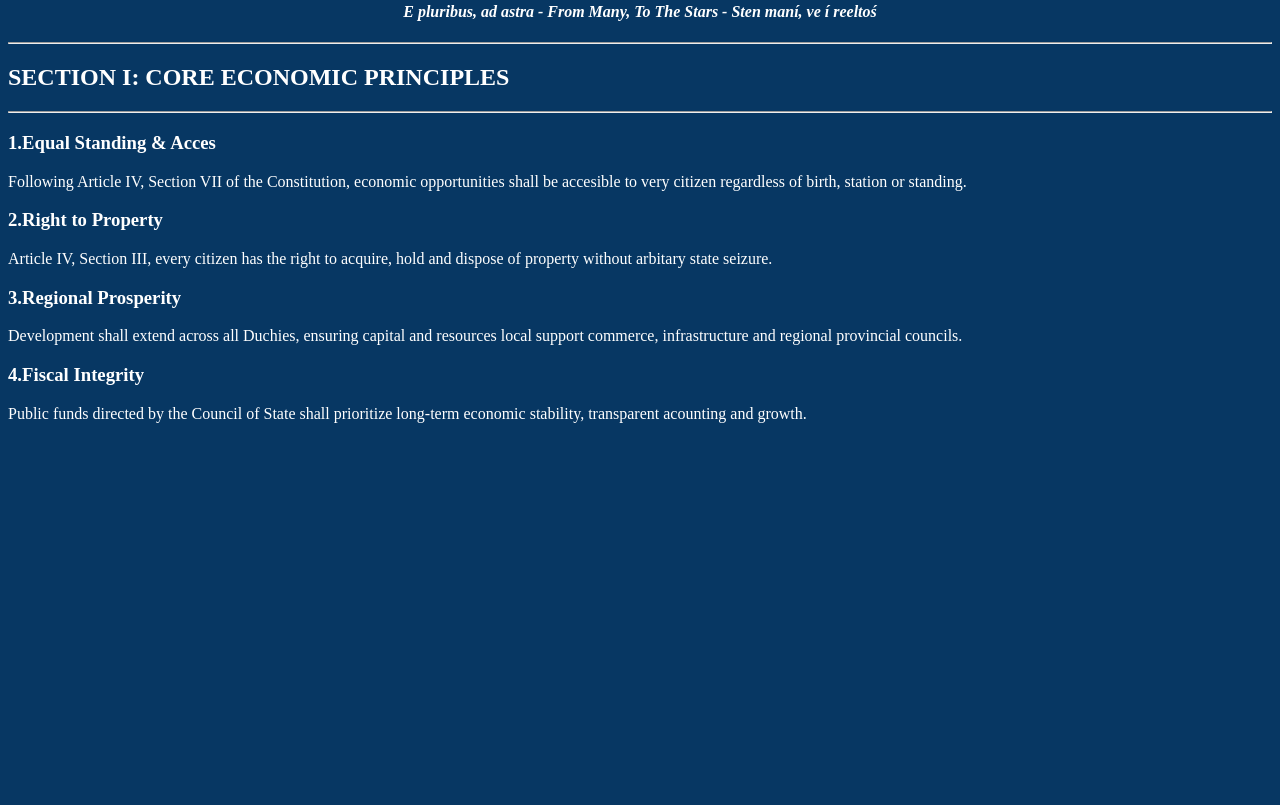
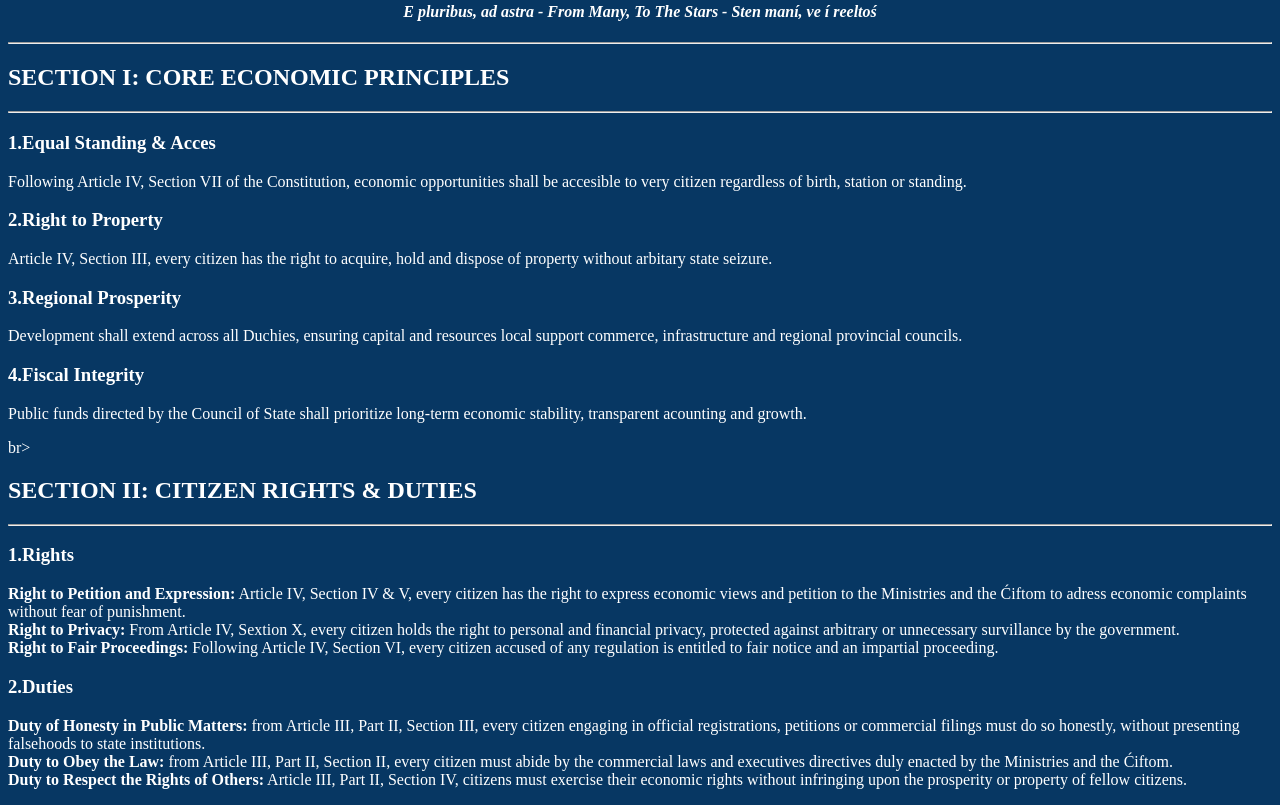
Before and after one commit to cristy-alt/EconomicCharterFurtoselie, a plain HTML site: page index.htm in a window 1280 px wide. Shown: the part 387-1192 px from the top of the page. Before the commit the page ends 826 px from the top, so only its background shows below. Drawn offline with Linux system fonts and the light colour scheme.

Commit message:
Add SECTION II: CITIZEN RIGHTS & DUTIES to index.htm
Added a new section on citizen rights and duties with detailed descriptions.

```diff
--- a/index.htm
+++ b/index.htm
@@ -38,5 +38,18 @@
     <h3>4.Fiscal Integrity</h3>
     <p>Public funds directed by the Council of State shall prioritize long-term economic stability, transparent acounting and growth.</p>
 </div>
+br>
+<div>
+    <h2>SECTION II: CITIZEN RIGHTS & DUTIES</h2><hr>
+    <h3>1.Rights</h3>
+    <p><strong>Right to Petition and Expression:</strong> Article IV, Section IV & V, every citizen has the right to express economic views and petition to the Ministries and the Ćiftom to adress economic complaints without fear of punishment.<br>
+    <strong>Right to Privacy:</strong> From Article IV, Sextion X, every citizen holds the right to personal and financial privacy, protected against arbitrary or unnecessary survillance by the government.<br>
+    <strong>Right to Fair Proceedings:</strong> Following Article IV, Section VI, every citizen accused of any regulation is entitled to fair notice and an impartial proceeding.<br></p>
+
+    <h3>2.Duties</h3>
+    <p><strong>Duty of Honesty in Public Matters:</strong> from Article III, Part II, Section III, every citizen engaging in official registrations, petitions or commercial filings must do so honestly, without presenting falsehoods to state institutions.<br>
+    <strong>Duty to Obey the Law:</strong> from Article III, Part II, Section II, every citizen must abide by the commercial laws and executives directives duly enacted by the Ministries and the Ćiftom.<br>
+    <strong>Duty to Respect the Rights of Others:</strong> Article III, Part II, Section IV, citizens must exercise their economic rights without infringing upon the prosperity or property of fellow citizens.</p>
+</div>
 </body>
 </html>
```
